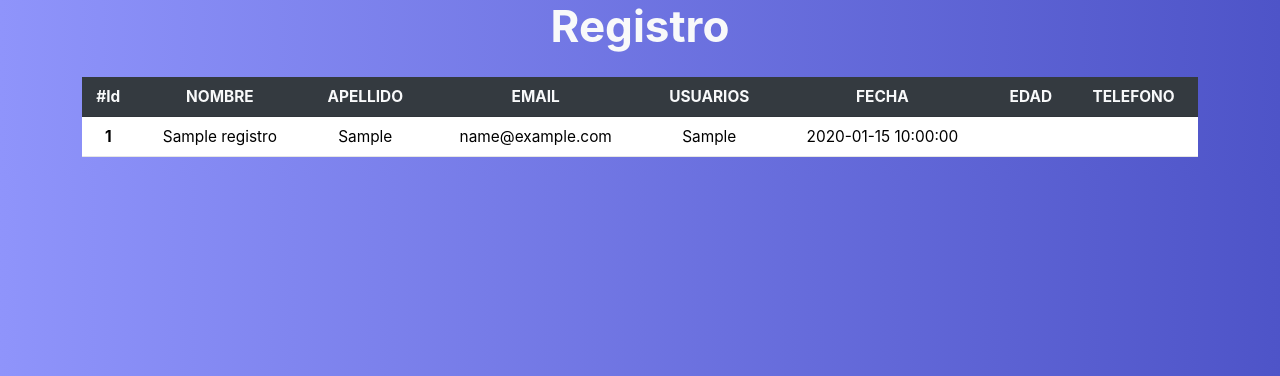
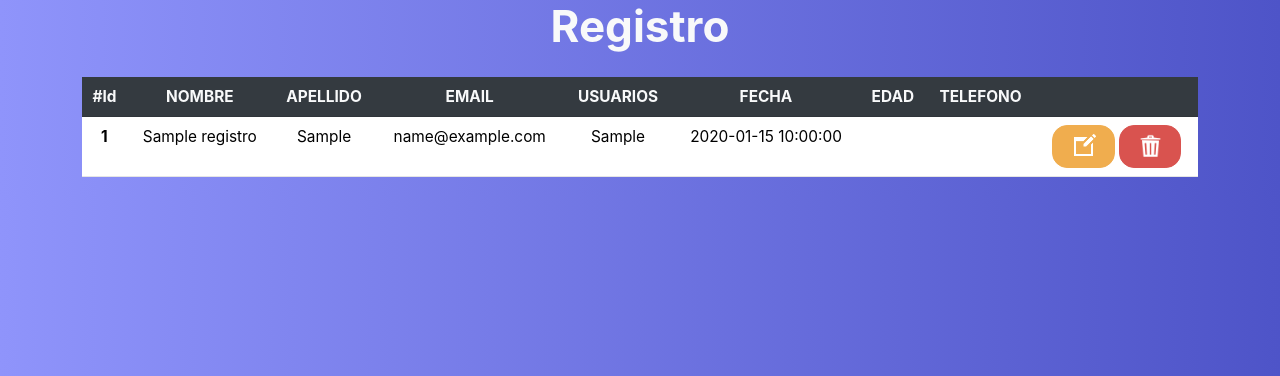
Before and after one commit to rob2373/ExamenLogs, a PHP site: page /usuarios.php in a window 1280 px wide. Shown: the part 58-434 px from the top of the page. Run offline with PHP 8.4, Linux system fonts and the light colour scheme; tables that the repository leaves empty or names only in its code hold one stand-in row (values such as "Sample post"); data that the repository does not hold is empty.

Commit message:
corrección de estilo y descarga de iconos

```diff
--- /dev/null
+++ b/css/size.css
@@ -0,0 +1,11 @@
+
+body {
+    background: #4e54c8;  /* fallback for old browsers */
+    background: -webkit-linear-gradient(to right, #8f94fb, #4e54c8);  /* Chrome 10-25, Safari 5.1-6 */
+    background: linear-gradient(to right, #8f94fb, #4e54c8); /* W3C, IE 10+/ Edge, Firefox 16+, Chrome 26+, Opera 12+, Safari 7+ */
+}
+
+a > img{
+    width: 25px;
+    height: auto;
+}
--- a/usuarios.php
+++ b/usuarios.php
@@ -9,13 +9,7 @@
      <link rel="shortcut icon" href="https://img.icons8.com/cute-clipart/64/user-male-circle.png" type="image/x-icon">
      <title>Document</title>
      <link rel="stylesheet" href="./css/style.css">
-     <style>
-body{
-  background: #4e54c8;  /* fallback for old browsers */
-  background: -webkit-linear-gradient(to right, #8f94fb, #4e54c8);  /* Chrome 10-25, Safari 5.1-6 */
-  background: linear-gradient(to right, #8f94fb, #4e54c8); /* W3C, IE 10+/ Edge, Firefox 16+, Chrome 26+, Opera 12+, Safari 7+ */
- }
-</style>
+     <link rel="stylesheet" href="./css/size.css">
 
  </head>
  <body>
@@ -45,6 +39,8 @@ body{
       <th class="bg-dark text-light" scope="col">FECHA</th>
       <th class="bg-dark text-light" scope="col">EDAD</th>
       <th class="bg-dark text-light" scope="col">TELEFONO</th>
+      <th class="bg-dark text-light" colspan="2" scope="col"> </th>
+
     </tr>
   </thead>
   <tbody>
@@ -65,6 +61,12 @@ body{
       <td><?php echo $row['fecha_na'];?></td>
       <td><?php echo $row['Edad'];?></td>
       <td><?php echo $row['Telefono'];?></td>
+      <td>
+
+      <a href="" class='btn btn-warning'><img id="edit" src="css/img/iEdit.png" alt="" srcset=""></a>
+      <a href="" class='btn btn-danger'><img  id="edit"  src="css/img/iEliminar.png" alt="" srcset=""></a>
+
+      </td>
 
       </tr>
 
```
Also changed, not shown: index.php (+1 -7 lines), registro.html (+2 -7 lines), css/img/iEdit.png (added), css/img/iEliminar.png (added).
